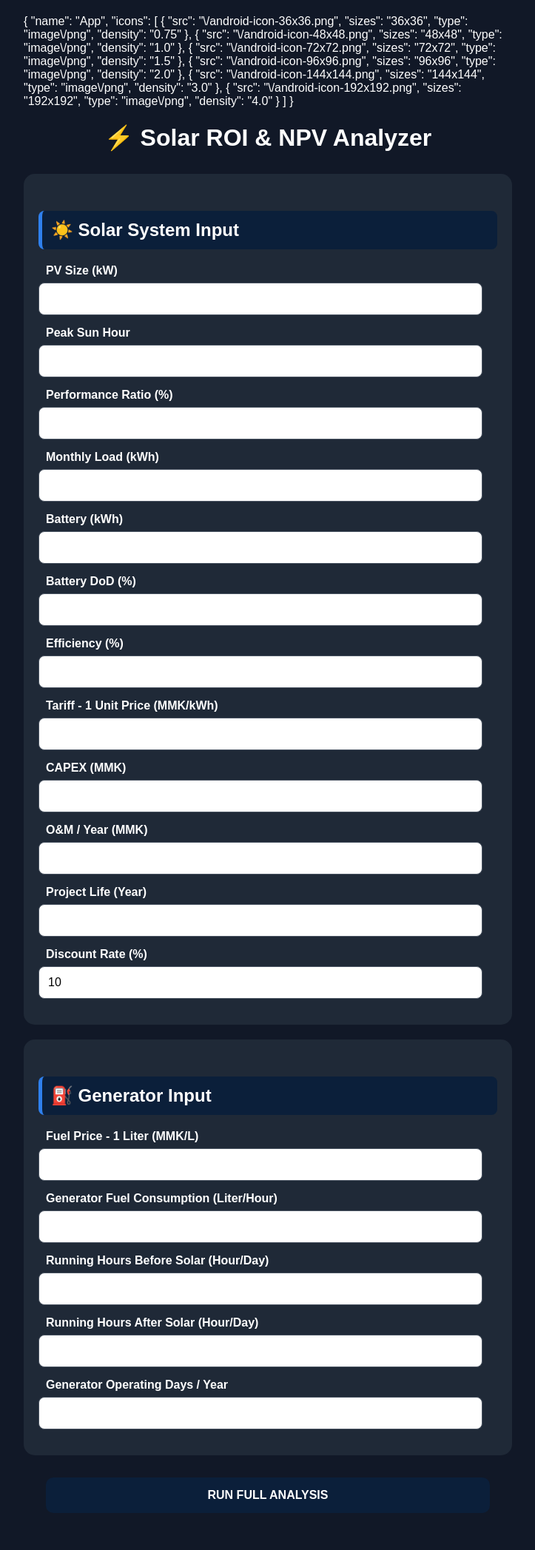
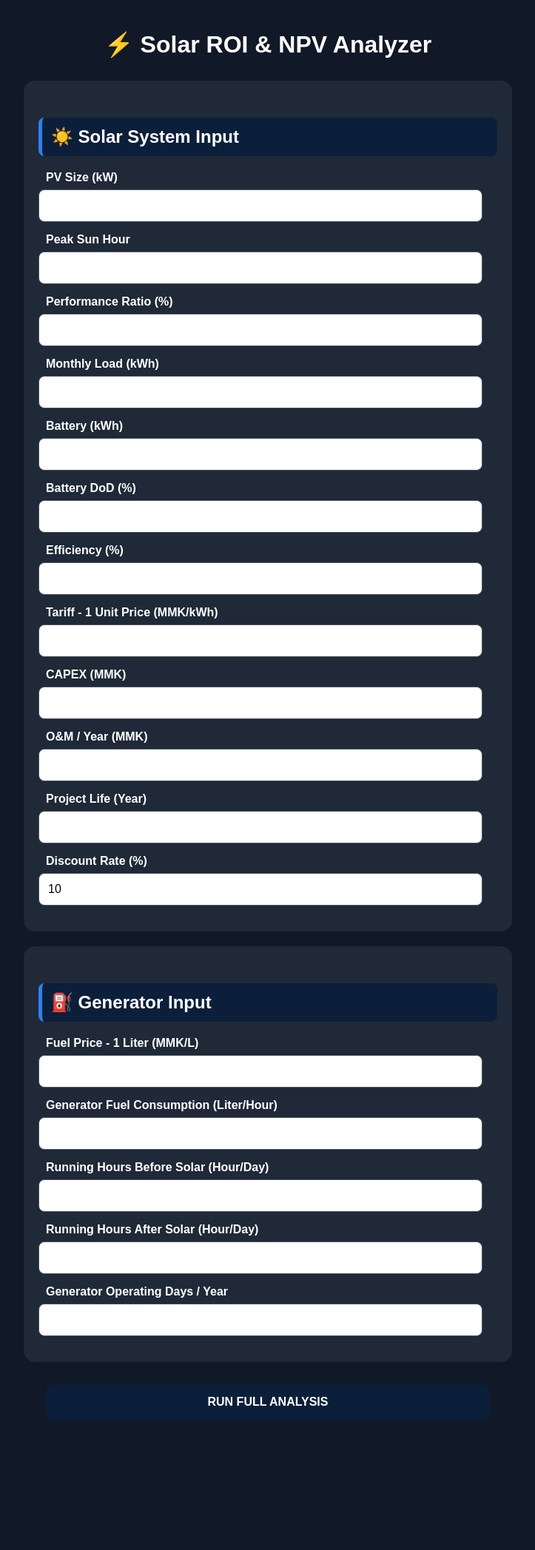
Before and after one commit to kyawrkar13-sys/Rkar-Kyaw, a Flask app: page /solar in a window 1280 px wide. Shown: the whole page at 74% size, without its empty margins (278-1001 px from the left). After the commit the page ends 1919 px from the top, so only its background shows below. Run offline with Flask 3, Linux system fonts and the light colour scheme.

Commit message:
Update solar.html

```diff
--- a/templates/solar.html
+++ b/templates/solar.html
@@ -5,49 +5,9 @@
 <link rel="icon" type="image/png" href="{{ url_for('static', filename='icon.png') }}">
 <link rel="manifest"
       href="{{ url_for('static', filename='manifest.json') }}">
- {
- "name": "App",
- "icons": [
-  {
-   "src": "\/android-icon-36x36.png",
-   "sizes": "36x36",
-   "type": "image\/png",
-   "density": "0.75"
-  },
-  {
-   "src": "\/android-icon-48x48.png",
-   "sizes": "48x48",
-   "type": "image\/png",
-   "density": "1.0"
-  },
-  {
-   "src": "\/android-icon-72x72.png",
-   "sizes": "72x72",
-   "type": "image\/png",
-   "density": "1.5"
-  },
-  {
-   "src": "\/android-icon-96x96.png",
-   "sizes": "96x96",
-   "type": "image\/png",
-   "density": "2.0"
-  },
-  {
-   "src": "\/android-icon-144x144.png",
-   "sizes": "144x144",
-   "type": "image\/png",
-   "density": "3.0"
-  },
-  {
-   "src": "\/android-icon-192x192.png",
-   "sizes": "192x192",
-   "type": "image\/png",
-   "density": "4.0"
-  }
- ]
-}
 
-<title>Solar ROI & NPV Analyzer</title>
+
+<title>Solar + Generator ROI Analyzer</title>
 
     <meta name="viewport"
           content="width=device-width, initial-scale=1">
```
